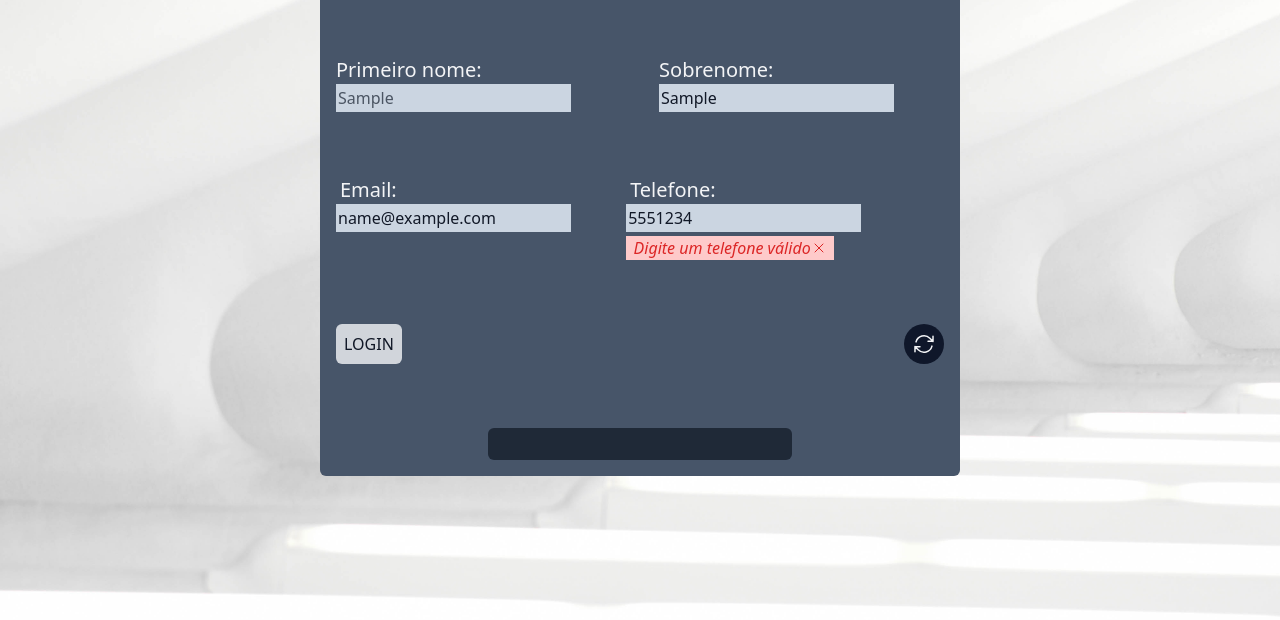
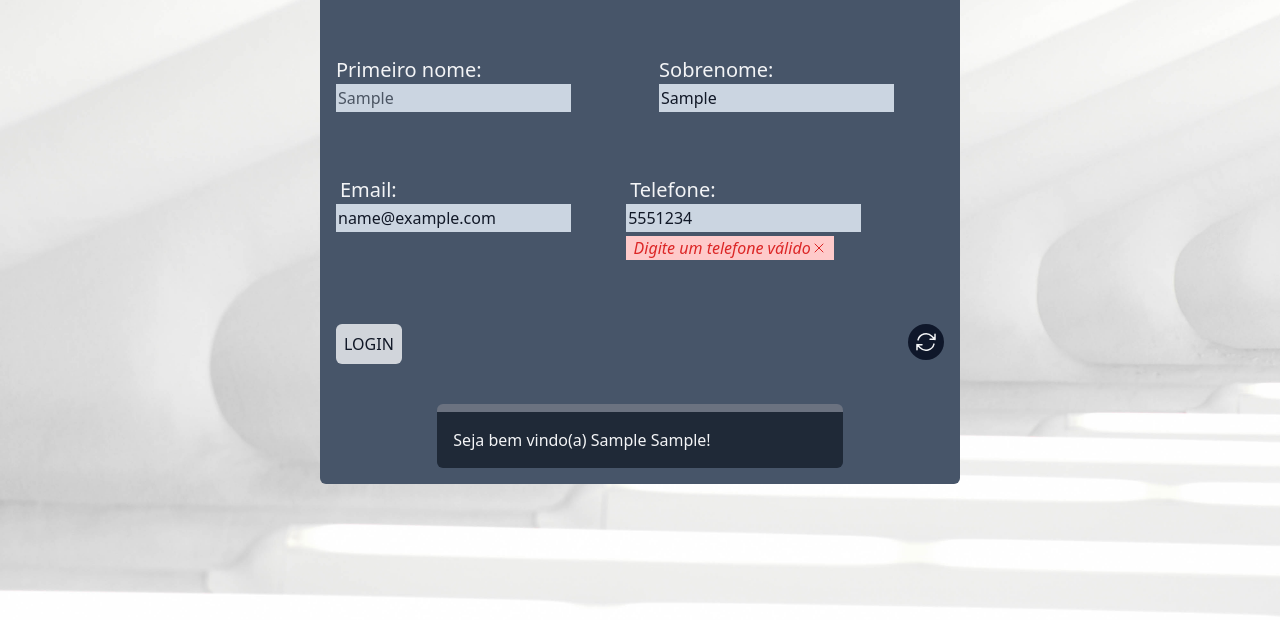
Before and after one commit to Fellipe-Barradas/Tela-de-login, a website: page public/index.html in a window 1280 px wide. Both pictures are taken after typing "Sample", "Sample", "name@example.com", "5551234" into the empty fields and a click on the input "login". Shown: the part 180-800 px from the top of the page. Drawn offline with Linux system fonts and the light colour scheme.

Commit message:
Corrigi o botão e começei a criar os resultados

```diff
--- a/public/index.html
+++ b/public/index.html
@@ -73,14 +73,14 @@
           <!--Submit e Refresh button-->
           <div class="flex justify-between mt-16">
             <input type="submit" value="login" class="bg-gray-300 focus:outline-gray-50 text-gray-900  p-2 uppercase rounded- hover:bg-gray-900 hover:text-white rounded-md">
-            <button class="align-bottom justify-self-botton bg-slate-900 px-2 rounded-full" id="refresh"><svg xmlns="http://www.w3.org/2000/svg" fill="none" viewBox="0 0 24 24" stroke-width="1.5" stroke="currentColor" class="w-6 h-6">
+            <div class=" bg-slate-900 w-9 h-9 rounded-full relative" id="refresh"><svg xmlns="http://www.w3.org/2000/svg" fill="none" viewBox="0 0 24 24" stroke-width="1.5" stroke="currentColor" class="w-6 h-6 hover:animate-spin absolute top-1.5 right-1.5 ">
             <path stroke-linecap="round" stroke-linejoin="round" d="M16.023 9.348h4.992v-.001M2.985 19.644v-4.992m0 0h4.992m-4.993 0l3.181 3.183a8.25 8.25 0 0013.803-3.7M4.031 9.865a8.25 8.25 0 0113.803-3.7l3.181 3.182m0-4.991v4.99" />
             </svg>
-            </button>
+            </div>
           </div>
         </form>
         <!--Resultado do login-->
-        <div id="resultado" class="w-6/12 bg-gray-800 m-auto mt-16 p-4 rounded-md">
+        <div id="resultado" class="w-8/12 bg-gray-800 m-auto mt-10 p-4 rounded-md  border-t-8 border-gray-500">
         </div>
     </main>
 </body>
--- a/public/script.js
+++ b/public/script.js
@@ -1,5 +1,6 @@
 const form = document.querySelector("#form-id")
-const refreshBtn = document.querySelector("#refresh")
+const refreshBtn = document.querySelector("#refresh");
+const resultado = document.querySelector("#resultado")
 //Colocar o evento no input submit e receber dados do form.
 refreshBtn.addEventListener("click", function(){
     location.reload()
@@ -18,7 +19,6 @@ form.addEventListener('submit', function(e){
     let errorMsg2 = document.querySelector("#error-msg2");
     let errorEmail = document.querySelector("#error-email");
     let errorTel = document.querySelector("#error-tel");
-
     validarMsg()
     function validarMsg(){
         if (firstName.includes(" ") == true || firstName.length == 0){
@@ -34,4 +34,13 @@ form.addEventListener('submit', function(e){
             errorTel.classList.remove("hidden");
         }
     }
+    //Adicionar os dados ao resultado
+    createDiv(firstName, lastName)
 })
+
+function createDiv(fn, ln){
+    const div = document.createElement('div');
+    div.innerHTML=`Seja bem vindo(a) ${fn} ${ln}!`;
+    resultado.appendChild(div);
+
+}
```
Also changed, not shown: public/output.css.
